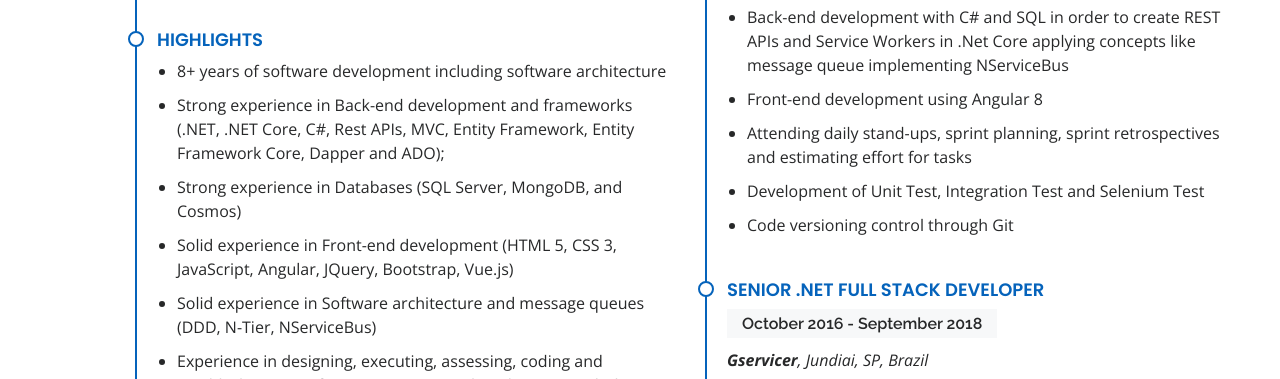
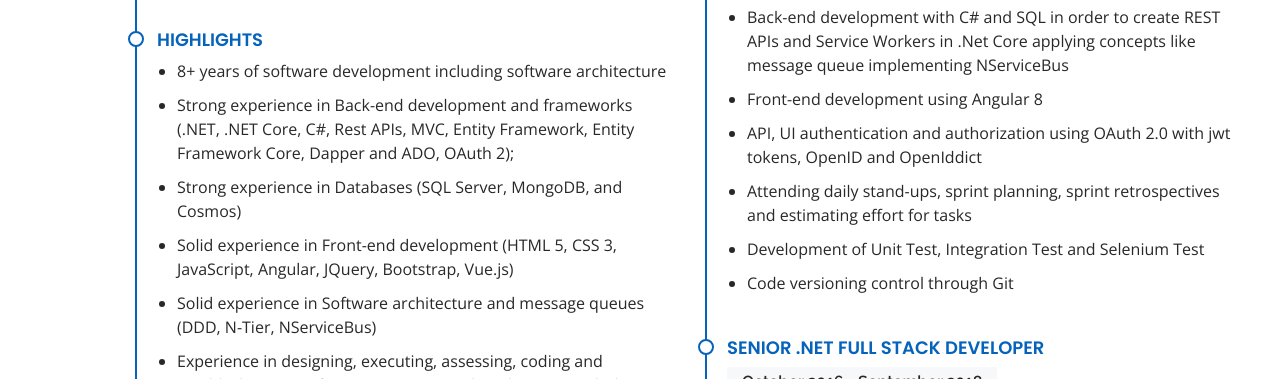
Before and after one commit to aderbalfarias/aderbalfarias.github.io, a plain HTML site: page index.html in a window 1280 px wide. Shown: the part 1825-2204 px from the top of the page. Drawn offline with nearby package versions, Linux system fonts and the light colour scheme.

Commit message:
Updating skills

```diff
--- a/index.html
+++ b/index.html
@@ -201,7 +201,7 @@
                                 <li>8+ years of software development including software architecture</li>
                                 <li>
                                     Strong experience in Back-end development and frameworks (.NET, .NET Core, C#, Rest APIs,
-                                    MVC, Entity Framework, Entity Framework Core, Dapper and ADO);
+                                    MVC, Entity Framework, Entity Framework Core, Dapper and ADO, OAuth 2);
                                 </li>
                                 <li>Strong experience in Databases (SQL Server, MongoDB, and Cosmos)</li>
                                 <li>Solid experience in Front-end development (HTML 5, CSS 3, JavaScript, Angular, JQuery, Bootstrap, Vue.js)</li>
@@ -267,6 +267,7 @@
                                     .Net Core applying concepts like message queue implementing NServiceBus
                                 </li>
                                 <li>Front-end development using Angular 8</li>
+                                <li>API, UI authentication and authorization using OAuth 2.0 with jwt tokens, OpenID and OpenIddict</li>
                                 <li>Attending daily stand-ups, sprint planning, sprint retrospectives and estimating effort for tasks</li>
                                 <li>Development of Unit Test, Integration Test and Selenium Test</li>
                                 <li>Code versioning control through Git</li>
```
Also changed, not shown: 1 other file.
